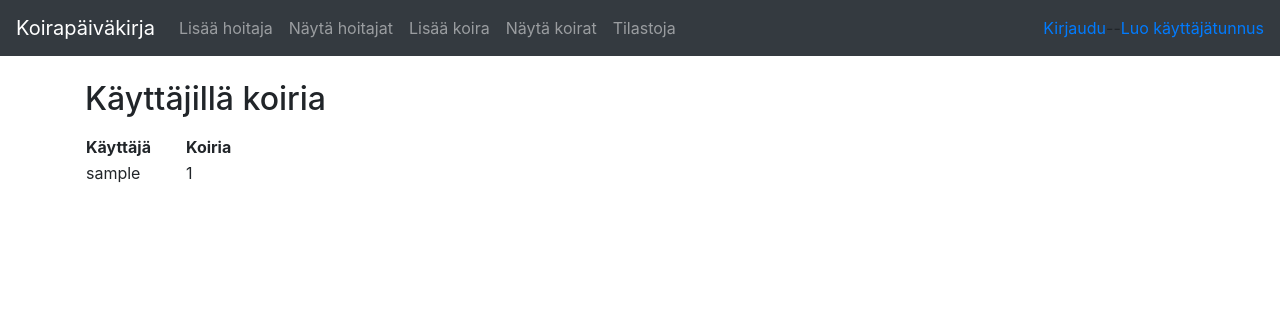
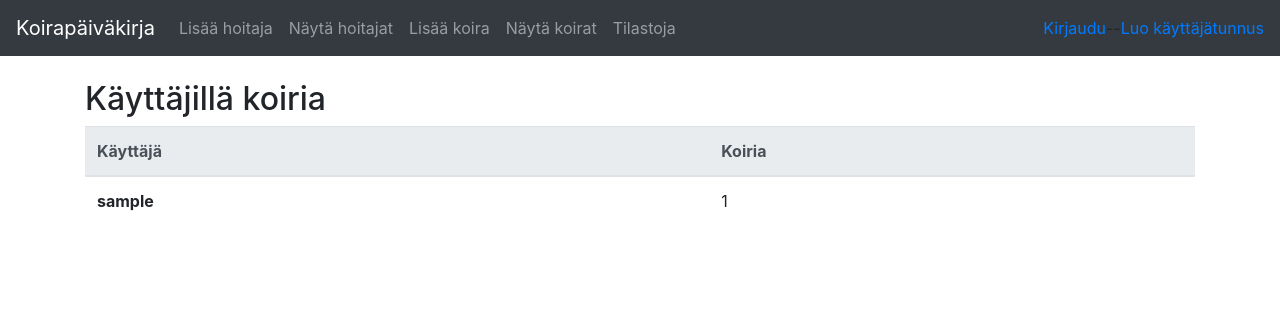
Before and after one commit to hannajan/Koirapaivakirja, a Flask app: page /auth/stat in a window 1280 px wide. Shown: the top 316 px of the page. Run offline with Flask 2, Linux system fonts and the light colour scheme; tables that the repository leaves empty hold one stand-in row (values such as "Sample post"); some libraries are stand-ins or nearby versions.

Commit message:
Tilostojen ulkoasua muutettu
Taulukon ulkoasu muutettu selkeämmäksi.

```diff
--- a/application/templates/auth/stat.html
+++ b/application/templates/auth/stat.html
@@ -5,23 +5,24 @@
 
 {% if user_dogs is defined %}
 <h2>Käyttäjillä koiria</h2>
-<table>
+<table class="table">
+    <thead class="thead-light">
         <tr>
-        <th width="100">Käyttäjä</th>
-        <th>Koiria</th>
+            <th scope="col">Käyttäjä</th>
+            <th scope="col">Koiria</th>
         </tr>
-<ul>
+    </thead>
+    <tbody>
         {% for user in user_dogs %}
         <tr>
-    <td>
-        {{user.username}}
-    </td>
+            <th scope="row">{{user.username}}</th>
             <td>
                 {{user.dogs}}
             </td>
         </tr>
         {% endfor %}
-</ul>
+    </tbody>
+</table>
 
 {% endif %}
 
```
Lines whose indentation alone changed are shown as unchanged.
